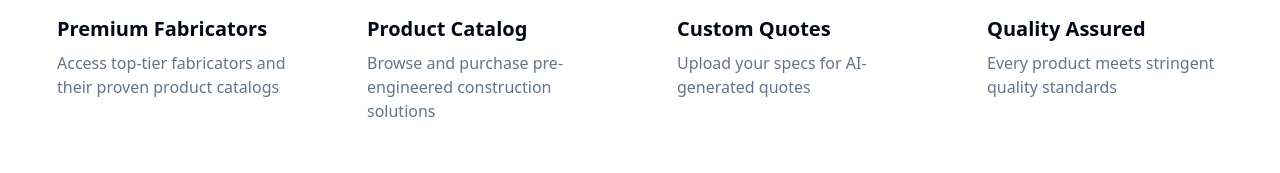
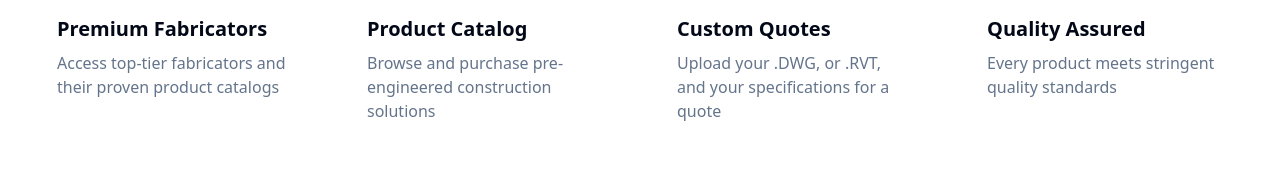
Before and after one commit to blangdon1004/buildfactory-waitlist, a React (Vite) app: page / in a window 1280 px wide. Shown: the part 1038-1211 px from the top of the page. Built offline with nearby package versions, Linux system fonts and the light colour scheme.

Commit message:
Update Custom Quotes description
Update the description of the "Custom Quotes" feature card to reflect the ability to upload .DWG and .RVT files along with specifications for a quote.

```diff
--- a/src/pages/Index.tsx
+++ b/src/pages/Index.tsx
@@ -79,7 +79,7 @@ const Index = () => {
           <FeatureCard
             icon={Upload}
             title="Custom Quotes"
-            description="Upload your specs for AI-generated quotes"
+            description="Upload your .DWG, or .RVT, and your specifications for a quote"
           />
           <FeatureCard
             icon={Building}
```
